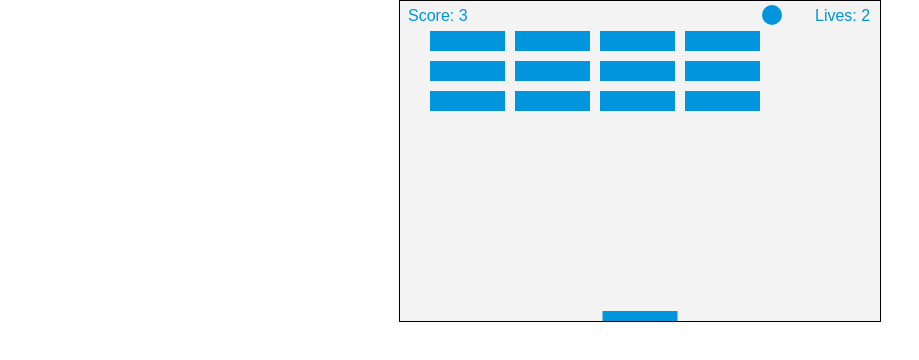
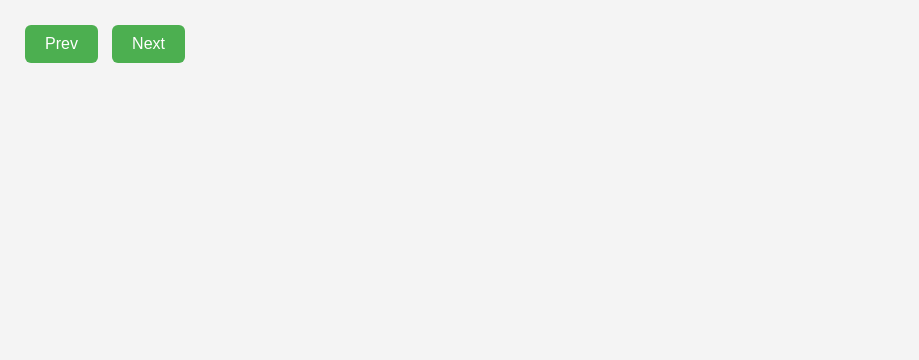
Before and after one commit to Rauf971997/Math, a plain HTML site: page index.html in a window 1280 px wide. Shown: the whole page, without its empty margins (0-919 px from the left). Drawn offline with Linux system fonts and the light colour scheme.

Commit message:
Added my  new homework

```diff
--- a/index.css
+++ /dev/null
@@ -1,11 +0,0 @@
-* {
-    padding: 0;
-    margin: 0;
-  }
-  canvas {
-  border: 1px solid #000;
-      display: block;
-      margin: 0 auto;
-      background: #f3f3f3;
-
-  }
--- a/index.html
+++ b/index.html
@@ -1,14 +1,17 @@
 <!DOCTYPE html>
 <html lang="en">
-<head>
-    <meta charset="UTF-8">
-    <meta http-equiv="X-UA-Compatible" content="IE=edge">
-    <meta name="viewport" content="width=device-width, initial-scale=1.0">
-    <title>Game</title>
-    <link rel="stylesheet" href="index.css">
+  <head>
+    <meta charset="UTF-8" />
+    <meta http-equiv="X-UA-Compatible" content="IE=edge" />
+    <meta name="viewport" content="width=device-width, initial-scale=1.0" />
+    <title>API</title>
     <script src="index.js" defer></script>
-</head>
-<body>
-    <canvas width="480" height="320"></canvas>
-</body>
+    <link rel="stylesheet" href="style.css">
+  </head>
+  <body>
+    <ul ></ul>
+    <button class="prevBtn">Prev</button>
+    <button class="nextBtn">Next</button>
+
+  </body>
 </html>
--- a/index.js
+++ b/index.js
@@ -1,167 +1,38 @@
-let canvas = document.querySelector("canvas");
-let ctx = canvas.getContext("2d");
-let ballRadius = 10;
-let x = canvas.width/2;
-let y = canvas.height-30;
-let dx = 2;
-let dy = -2;
-let paddleHeight = 10;
-let paddleWidth = 75;
-let paddleX = (canvas.width-paddleWidth)/2;
-let rightPressed = false;
-let leftPressed = false;
-let brickRowCount = 5;
-let brickColumnCount = 3;
-let brickWidth = 75;
-let brickHeight = 20;
-let brickPadding = 10;
-let brickOffsetTop = 30;
-let brickOffsetLeft = 30;
-let score = 0;
-let lives = 3;
+const [prevButton, nextButton, charList] = [
+  document.querySelector(".prevBtn"),
+  document.querySelector(".nextBtn"),
+  document.querySelector("ul"),
+];
 
-let bricks = [];
-for(let c=0; c<brickColumnCount; c++) {
-  bricks[c] = [];
-  for(let r=0; r<brickRowCount; r++) {
-    bricks[c][r] = { x: 0, y: 0, status: 1 };
+let currentPage = 1;
+
+async function fetchData(page) {
+  try {
+    const response = await fetch(
+      `https://rickandmortyapi.com/api/character/?page=${page}`
+    );
+    return await response.json();
+  } catch (error) {
+    console.error("Error fetching data:", error);
   }
 }
 
-document.addEventListener("keydown", keyDownHandler, false);
-document.addEventListener("keyup", keyUpHandler, false);
-document.addEventListener("mousemove", mouseMoveHandler, false);
-
-function keyDownHandler(e) {
-    if(e.key == "Right" || e.key == "ArrowRight") {
-        rightPressed = true;
-    }
-    else if(e.key == "Left" || e.key == "ArrowLeft") {
-        leftPressed = true;
-    }
+function displayCharacterNames(characters) {
+  charList.innerHTML = "";
+  characters.forEach(({ name }) => {
+    const listItem = document.createElement("li");
+    listItem.textContent = name;
+    charList.appendChild(listItem);
+  });
 }
 
-function keyUpHandler(e) {
-    if(e.key == "Right" || e.key == "ArrowRight") {
-        rightPressed = false;
-    }
-    else if(e.key == "Left" || e.key == "ArrowLeft") {
-        leftPressed = false;
-    }
+async function updateCharacters(page) {
+  const data = await fetchData(page);
+  displayCharacterNames(data.results);
 }
 
-function mouseMoveHandler(e) {
-  let relativeX = e.clientX - canvas.offsetLeft;
-  if(relativeX > 0 && relativeX < canvas.width) {
-    paddleX = relativeX - paddleWidth/2;
-  }
-}
-function collisionDetection() {
-  for(let c=0; c<brickColumnCount; c++) {
-    for(let r=0; r<brickRowCount; r++) {
-      let b = bricks[c][r];
-      if(b.status == 1) {
-        if(x > b.x && x < b.x+brickWidth && y > b.y && y < b.y+brickHeight) {
-          dy = -dy;
-          b.status = 0;
-          score++;
-          if(score == brickRowCount*brickColumnCount) {
-            alert("YOU WIN, CONGRATS!");
-            document.location.reload();
-          }
-        }
-      }
-    }
-  }
-}
-
-function drawBall() {
-  ctx.beginPath();
-  ctx.arc(x, y, ballRadius, 0, Math.PI*2);
-  ctx.fillStyle = "#0095DD";
-  ctx.fill();
-  ctx.closePath();
-}
-function drawPaddle() {
-  ctx.beginPath();
-  ctx.rect(paddleX, canvas.height-paddleHeight, paddleWidth, paddleHeight);
-  ctx.fillStyle = "#0095DD";
-  ctx.fill();
-  ctx.closePath();
-}
-function drawBricks() {
-  for(let c=0; c<brickColumnCount; c++) {
-    for(let r=0; r<brickRowCount; r++) {
-      if(bricks[c][r].status == 1) {
-        let brickX = (r*(brickWidth+brickPadding))+brickOffsetLeft;
-        let brickY = (c*(brickHeight+brickPadding))+brickOffsetTop;
-        bricks[c][r].x = brickX;
-        bricks[c][r].y = brickY;
-        ctx.beginPath();
-        ctx.rect(brickX, brickY, brickWidth, brickHeight);
-        ctx.fillStyle = "#0095DD";
-        ctx.fill();
-        ctx.closePath();
-      }
-    }
-  }
-}
-function drawScore() {
-  ctx.font = "16px Arial";
-  ctx.fillStyle = "#0095DD";
-  ctx.fillText("Score: "+score, 8, 20);
-}
-function drawLives() {
-  ctx.font = "16px Arial";
-  ctx.fillStyle = "#0095DD";
-  ctx.fillText("Lives: "+lives, canvas.width-65, 20);
-}
-
-function draw() {
-  ctx.clearRect(0, 0, canvas.width, canvas.height);
-  drawBricks();
-  drawBall();
-  drawPaddle();
-  drawScore();
-  drawLives();
-  collisionDetection();
-
-  if(x + dx > canvas.width-ballRadius || x + dx < ballRadius) {
-    dx = -dx;
-  }
-  if(y + dy < ballRadius) {
-    dy = -dy;
-  }
-  else if(y + dy > canvas.height-ballRadius) {
-    if(x > paddleX && x < paddleX + paddleWidth) {
-      dy = -dy;
-    }
-    else {
-      lives--;
-      if(!lives) {
-        alert("GAME OVER");
-        document.location.reload();
-      }
-      else {
-        x = canvas.width/2;
-        y = canvas.height-30;
-        dx = 3;
-        dy = -3;
-        paddleX = (canvas.width-paddleWidth)/2;
-      }
-    }
-  }
-
-  if(rightPressed && paddleX < canvas.width-paddleWidth) {
-    paddleX += 7;
-  }
-  else if(leftPressed && paddleX > 0) {
-    paddleX -= 7;
-  }
-
-  x += dx;
-  y += dy;
-  requestAnimationFrame(draw);
-}
-
-draw();
+prevButton.addEventListener(
+  "click",
+  () => currentPage > 1 && updateCharacters(--currentPage)
+);
+nextButton.addEventListener("click", () => updateCharacters(++currentPage));
--- /dev/null
+++ b/style.css
@@ -0,0 +1,36 @@
+body {
+    font-family: 'Segoe UI', Tahoma, Geneva, Verdana, sans-serif;
+    margin: 20px;
+    background-color: #f4f4f4;
+  }
+
+  button {
+    padding: 10px 20px;
+    margin: 5px;
+    font-size: 16px;
+    border: none;
+    border-radius: 6px;
+    cursor: pointer;
+    background-color: #4caf50;
+    color: white;
+    transition: background-color 0.3s ease;
+    justify-content: center;
+
+  }
+
+  button:hover {
+    background-color: #45a049;
+  }
+
+  ul {
+    list-style: none;
+    padding: 0;
+  }
+
+  li {
+    margin-bottom: 10px;
+    padding: 8px;
+    background-color: #fff;
+    border-radius: 6px;
+    box-shadow: 0 2px 4px rgba(0, 0, 0, 0.1);
+  }
```
